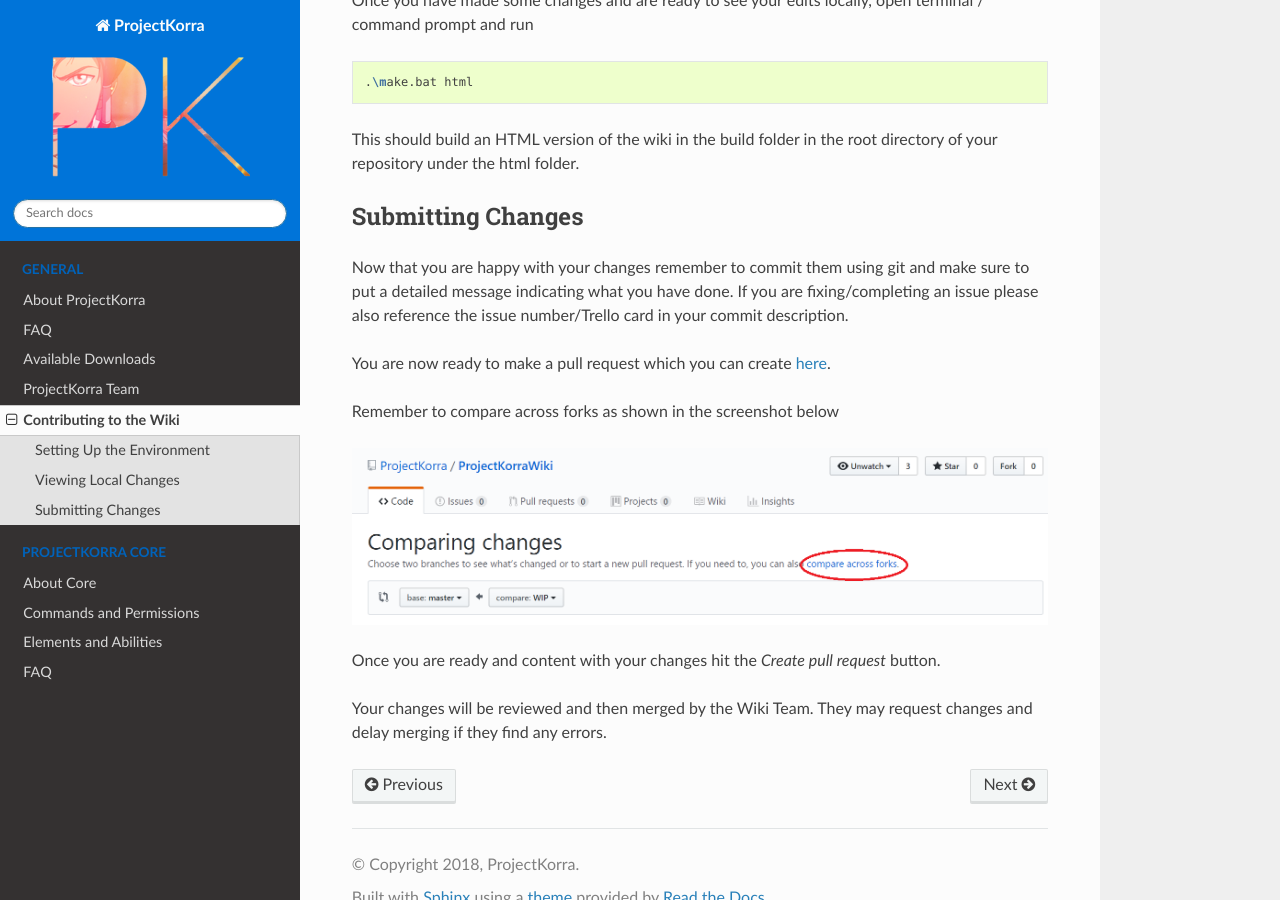
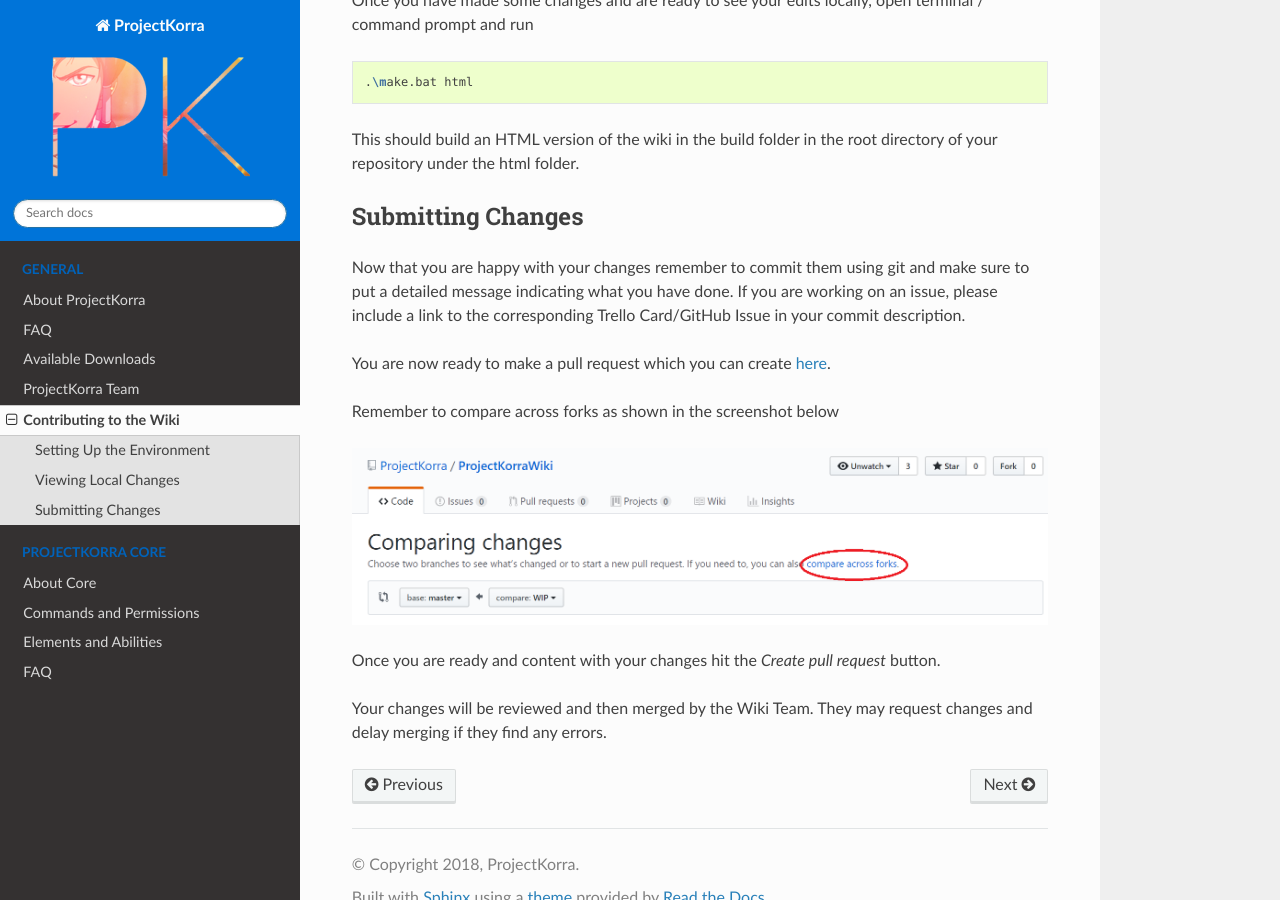
Before and after one commit to ProjectKorra/ProjectKorraWiki, a Sphinx documentation site: the page built from source/general/wikicontributing.rst, in a window 1280 px wide and 900 px high, scrolled down 1143 px. Built offline with Sphinx 7.4.7 and the Read the Docs theme 2.0.0, drawn with Linux system fonts in a browser that asks for light colours.

Commit message:
Update wikicontributing.rst

```diff
--- a/source/general/wikicontributing.rst
+++ b/source/general/wikicontributing.rst
@@ -54,7 +54,7 @@
 ==================
 
 Now that you are happy with your changes remember to commit them using git and make sure to put a detailed message indicating what you have done.
-If you are fixing/completing an issue please also reference the issue number/Trello card in your commit description.
+If you are working on an issue, please include a link to the corresponding Trello Card/GitHub Issue in your commit description.
 
 You are now ready to make a pull request which you can create `here <https://github.com/ProjectKorra/ProjectKorraWiki/compare>`_.
 
```
